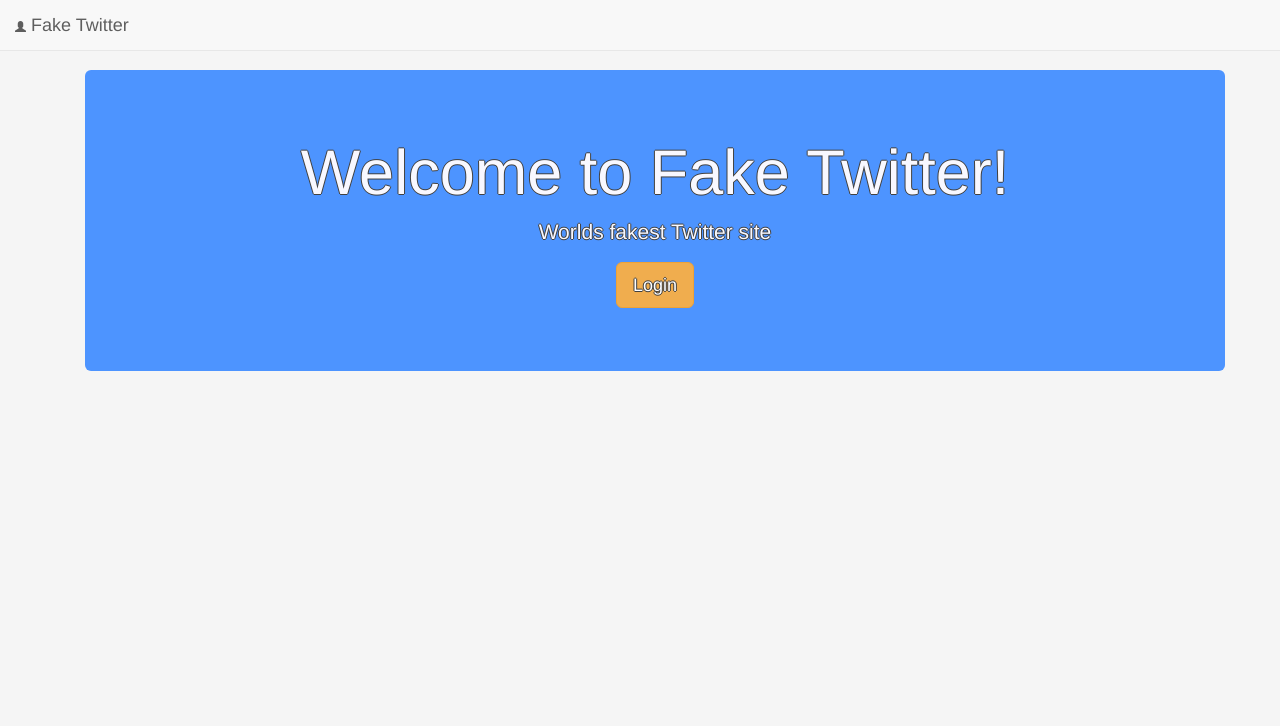
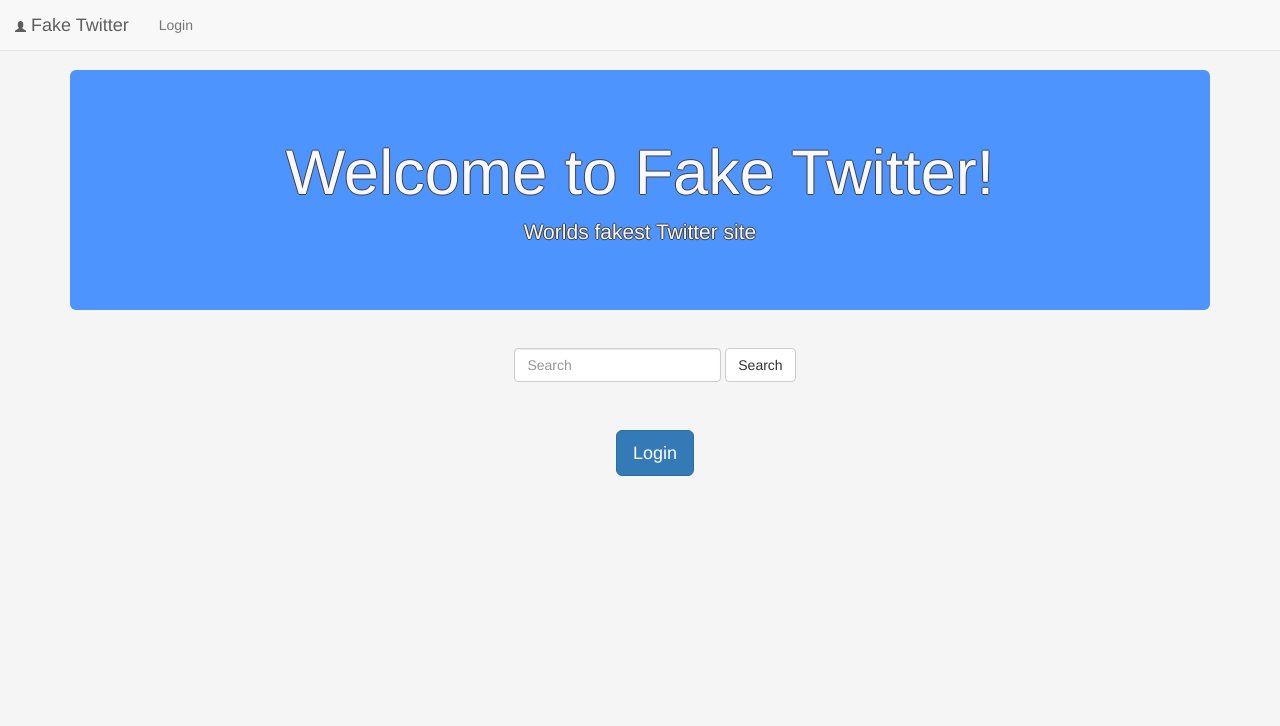
Before and after one commit to Tavcar/Fake_Twitter, a Python web app: template templates/landing_page.html in a window 1280 px wide. Shown: the top 726 px of the page. Run offline with Jinja, Linux system fonts and the light colour scheme; the template is opened without the code that fills it, so the values that code supplies are empty; some libraries are stand-ins or nearby versions.

Commit message:
viewing without login

```diff
--- a/templates/base.html
+++ b/templates/base.html
@@ -28,7 +28,7 @@
                         <span class="icon-bar"></span>
                         <span class="icon-bar"></span>
                     </button>
-                    <a class="navbar-brand" href="#">
+                    <a class="navbar-brand" href="/">
                         <span class="glyphicon glyphicon-user" aria-hidden="true"></span> Fake Twitter
                     </a>
 
--- a/templates/edit.html
+++ b/templates/edit.html
@@ -16,7 +16,7 @@
             <div class="form-group">
                 <input type="text" name="search" class="form-control" placeholder="Search" required>
             </div>
-            <button type="submit" name="search" class="btn btn-default">Submit</button>
+            <button type="submit" name="search" class="btn btn-default">Search</button>
         </form>
 
     {% endif %}
--- a/templates/following.html
+++ b/templates/following.html
@@ -12,7 +12,7 @@
     <div class="form-group">
         <input type="text" name="search" class="form-control" placeholder="Search" required>
     </div>
-    <button type="submit" name="search" class="btn btn-default">Submit</button>
+    <button type="submit" name="search" class="btn btn-default">Search</button>
 </form>
 {% endblock navbar %}
 
--- a/templates/home.html
+++ b/templates/home.html
@@ -12,7 +12,7 @@
     <div class="form-group">
         <input type="text" name="search" class="form-control" placeholder="Search" required>
     </div>
-    <button type="submit" name="search" class="btn btn-default">Submit</button>
+    <button type="submit" name="search" class="btn btn-default">Search</button>
 </form>
 {% endblock navbar %}
 
--- a/templates/landing_page.html
+++ b/templates/landing_page.html
@@ -2,32 +2,77 @@
 
 {% block title %}{% endblock title %}
 
-{% block navbar %}{% endblock navbar %}
+{% block navbar %}
+    {% if logiran %}
+    <ul class="nav navbar-nav navbar-left">
+        <li><a href="{{ logout_url }}">Logout</a></li>
+        <li><a href="/home">Home</a></li>
+        <li><a href="/following">Following</a></li>
+    </ul>
+
+    <form class="navbar-form navbar-right" role="search" method="post" action="/results">
+        <div class="form-group">
+            <input type="text" name="search" class="form-control" placeholder="Search" required>
+        </div>
+        <button type="submit" name="search" class="btn btn-default">Search</button>
+    </form>
+    {% else %}
+    <ul class="nav navbar-nav navbar-left">
+        <li><a href="{{ login_url }}">Login</a></li>
+    </ul>
+    {% endif %}
+
+{% endblock navbar %}
+
+
+
 
 {% block content %}
 
-<div class="container">
 
-    <div class="jumbotron text-center">
+<div class="jumbotron text-center">
             <h1>Welcome to Fake Twitter!</h1>
             <p>Worlds fakest Twitter site</p>
+</div>
 
 
-        {% if logiran %}
+
+<div class="container text-center">
+
+    <div>
+        <form class="navbar-form" role="search" method="post" action="/results">
+            <div class="form-group">
+                <input type="text" name="search" class="form-control" placeholder="Search" required>
+            </div>
+            <button type="submit" name="search" class="btn btn-default">Search</button>
+        </form>
+    </div>
+    <br>
+    <br>
+    {% if logiran %}
 
             <div>
-                <p><a class="btn btn-warning btn-lg" href="/home" role="button">Enter</a></p>
-                <p><a class="btn btn-danger btn-lg" href="{{ logout_url }}" role="button">Exit</a></p>
+                <p><a class="btn btn-primary btn-lg" href="/home" role="button">Home</a></p>
+                <p><a class="btn btn-danger btn-lg" href="{{ logout_url }}" role="button">Logout</a></p>
             </div>
 
         {% else %}
 
             <div>
-                <p><a class="btn btn-warning btn-lg" href="{{ login_url }}" role="button">Login</a></p>
+                <p><a class="btn btn-primary btn-lg" href="{{ login_url }}" role="button">Login</a></p>
             </div>
 
         {% endif %}
-    </div>
+
+
 </div>
 
+
+
+
+
+
+
+
+
 {% endblock content %}
```
Also changed, not shown: main.py (+31 -17 lines), templates/other.html (+28 -1 lines), templates/results.html (+20 -1 lines), 1 other file.
